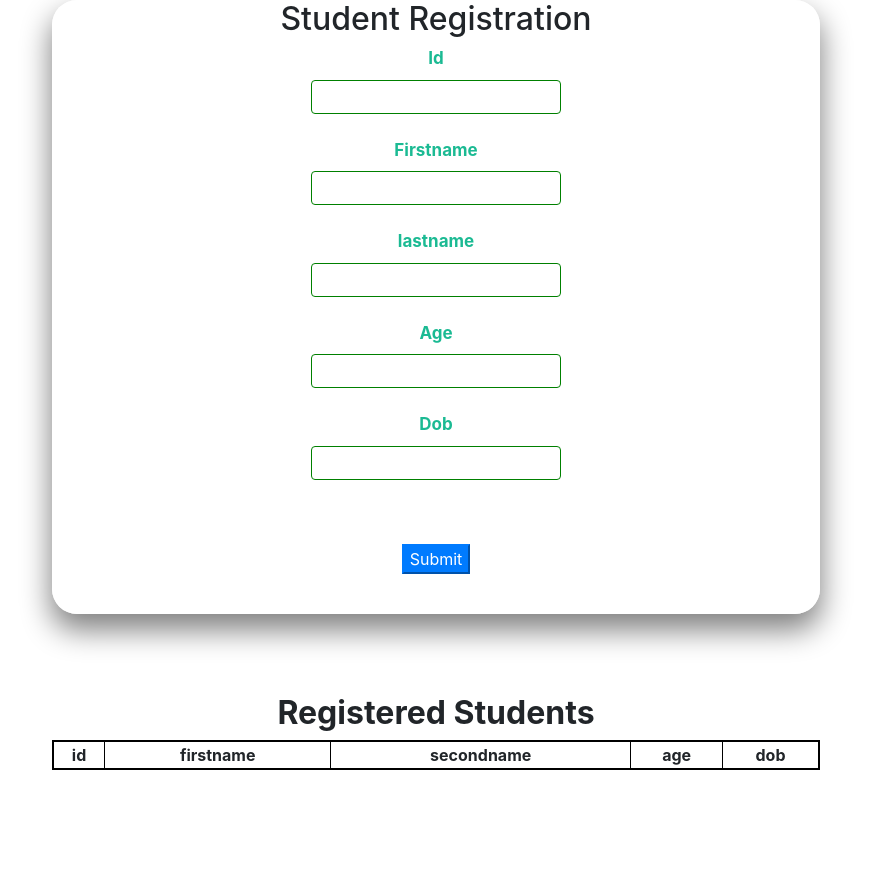
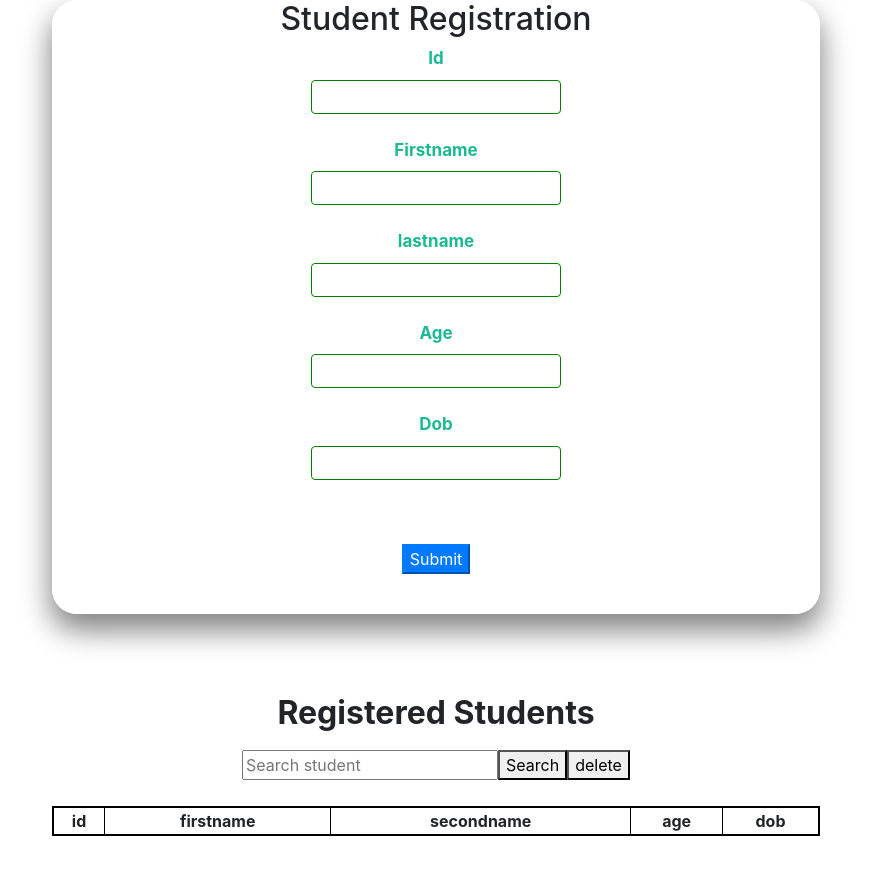
Before and after one commit to alexkemboi/students-registration, a website: page index.html in a window 1280 px wide. Shown: the whole page, without its empty margins (204-1075 px from the left). Before the commit the page ends 850 px from the top, so only its background shows below. Drawn offline with nearby package versions, Linux system fonts and the light colour scheme.

Commit message:
added delete and search functionality

```diff
--- a/app.js
+++ b/app.js
@@ -1,14 +1,12 @@
+let BASE_URL = 'http://localhost:3000';
 const btn = document.querySelector("#submitbtn");
-let id = document.querySelector("#id");
-let firstname = document.querySelector("#firstname");
-let lastname = document.querySelector("#lastname");
-let age = document.querySelector("#age");
-let dob = document.querySelector("#dob");
 let tableDiv = document.getElementById('tableData');
-
-let BASE_URL = 'http://localhost:3000';
-
 btn.addEventListener('click', (e) => {
+	let id = document.querySelector("#id");
+	let firstname = document.querySelector("#firstname");
+	let lastname = document.querySelector("#lastname");
+	let age = document.querySelector("#age");
+	let dob = document.querySelector("#dob");
 	e.preventDefault();
 	let data = {
 		id: id.value,
@@ -62,4 +60,69 @@ function getDataAndShowInTable(){
 
 }
 
+
+
+function searchRecord() {
+	const searchValue=document.getElementById("search").value;
+
+	console.log(searchValue);
+    // Use the fetch method to send a GET request to the server
+    fetch(`${BASE_URL}/search?searchTerm=${encodeURIComponent(searchValue)}`,{
+		method: 'GET',
+		headers: {
+			'Content-Type': 'application/json'
+		}
+	})
+        .then(response => response.json())
+        .then(data => {
+            // Do something with the data
+			if(data.length>0){
+			let html = '';
+		data.forEach(item => {
+			html += `<tr>
+			<td>${item.id}</td>
+			<td>${item.firstname}</td>
+			<td>${item.lastname}</td>
+			<td>${item.age}</td>
+			<td>${item.dob}</td>
+			</tr>	`
+		})
+		tableDiv.innerHTML = html;
+            console.log(data);
+	}else{
+		let html = '';
+			html += `No similar record`;
+			tableDiv.innerHTML = html;
+	}
+        })
+        .catch(error => {
+            console.error(error);
+        });
+}
+
+function deleteSearchTerm() {
+    const searchValue=document.getElementById("search").value;
+
+    // Use the fetch method to send a DELETE request to the server
+    fetch(`${BASE_URL}/delete?searchTerm=${searchValue}`,{
+        method: 'DELETE',
+        headers: {
+            'Content-Type': 'application/json'
+        }
+    })
+    .then(response => {
+        if(response.status === 200) {
+            console.log("Search term deleted successfully!");
+			let html = '';
+			html += `Search term deleted successfully!`;
+			tableDiv.innerHTML = html;
+
+        } else {
+            console.log("Error deleting search term: ", response.status);
+        }
+    })
+    .catch(error => {
+        console.error(error);
+    });
+}
 getDataAndShowInTable();
--- a/index.html
+++ b/index.html
@@ -6,6 +6,7 @@
     <meta name="viewport" content="width=device-width, initial-scale=1.0">
     <title>Document</title>
     <link rel="stylesheet" href="style.css">
+    <link rel="stylesheet" href="navbar.css">
     <link rel="stylesheet" href="https://cdn.jsdelivr.net/npm/bootstrap@4.0.0/dist/css/bootstrap.min.css" integrity="sha384-Gn5384xqQ1aoWXA+058RXPxPg6fy4IWvTNh0E263XmFcJlSAwiGgFAW/dAiS6JXm" crossorigin="anonymous">
 </head>
 <body>
@@ -31,10 +32,15 @@
 
 
         </form>
-
+        <div>
          <!-- table for showing data -->
-         <table id="students" border="1">
+         <table id="students" border="1" class="tabledata">
             <h2 class="tableTitle">Registered Students</h2>
+            <div class="search">
+                <input type="text" id="search" placeholder="Search student">
+                <button id="searchbtn" onclick="searchRecord()">Search</button>
+                <button onclick="deleteSearchTerm()" >delete</button>
+            </div>
            <thead>
             <tr>
                 <th>id</th>
@@ -47,8 +53,10 @@
             <tbody id="tableData">
 
             </tbody>
-        </div>
+            <p id="noRecord"></p>
+
         </table>
+    </div>
     </div>
     <script src="app.js"></script>
 </body>
--- a/style.css
+++ b/style.css
@@ -47,7 +47,8 @@ table {
     text-align: center;
     font-weight: bold;
 }
-.tableData{
-    border: 1px solid black;
-    background-color: black;
+.search{
+    display: flex;
+    justify-content: center;
+    padding: 10px;
 }
```
Also changed, not shown: index.js (+38 -14 lines).
